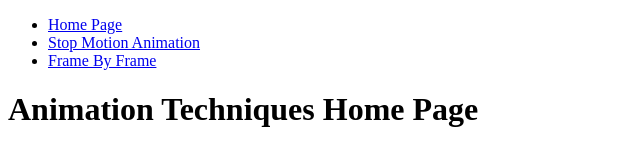
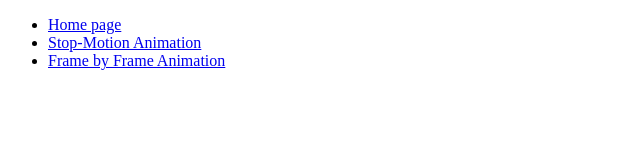
Before and after one commit to YoyoBL/stopMotion, a plain HTML site: page index.html in a window 1280 px wide. Shown: the whole page, without its empty margins (0-640 px from the left). Drawn offline with Linux system fonts and the light colour scheme.

Commit message:
Added index page

```diff
--- a/index.html
+++ b/index.html
@@ -1,17 +1,15 @@
 <!DOCTYPE html>
-<html lang="en">
+<html>
    <head>
-      <meta charset="UTF-8" />
-      <meta http-equiv="X-UA-Compatible" content="IE=edge" />
-      <meta name="viewport" content="width=device-width, initial-scale=1.0" />
-      <title>Animation Techniques</title>
+      <title>Home page</title>
    </head>
    <body>
       <ul>
-         <li><a href="./">Home Page</a></li>
-         <li><a href="./stopMotion.html">Stop Motion Animation</a></li>
-         <li><a href="./frameByFrameAnimation.html">Frame By Frame</a></li>
+         <li><a href="./">Home page</a></li>
+         <li><a href="./stopMotion.html">Stop-Motion Animation</a></li>
+         <li>
+            <a href="./frameByFrameAnimation.html">Frame by Frame Animation</a>
+         </li>
       </ul>
-      <h1>Animation Techniques Home Page</h1>
    </body>
 </html>
```
